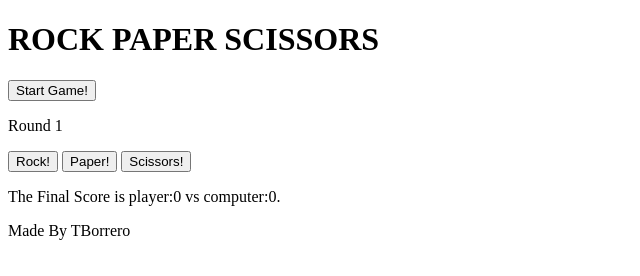
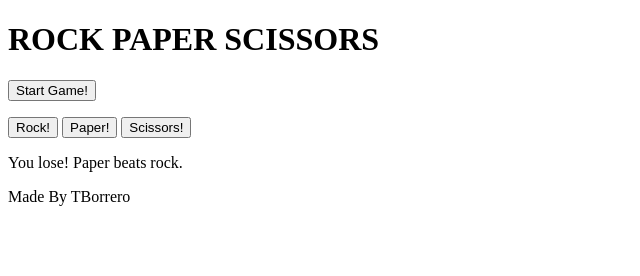
Before and after one commit to ladylang/rockpaperscissors, a plain HTML site: page index.html in a window 1280 px wide. Both pictures are taken after a click on the button "Rock!". Shown: the whole page, without its empty margins (0-640 px from the left). Drawn offline with Linux system fonts and the light colour scheme.

Commit message:
rock paper scissors buttons work

```diff
--- a/index.html
+++ b/index.html
@@ -20,9 +20,9 @@
     <p id='currentRoundDisplay'></p>
 
     <div id='buttons'></div>
-        <button class='playerBtn' id='rockBtn'>Rock!</button>
-        <button class='playerBtn' id='paperBtn'>Paper!</button>
-        <button class='playerBtn' id='scissorsBtn'>Scissors!</button>
+        <button class='playerBtn' id='rock'>Rock!</button>
+        <button class='playerBtn' id='paper'>Paper!</button>
+        <button class='playerBtn' id='scissors'>Scissors!</button>
     </div>
 
     <p id='finalScoreDisplay'></p>
--- a/newcode.js
+++ b/newcode.js
@@ -7,10 +7,11 @@
 
 
 const startBtn=document.getElementById('startBtn');
-const rockBtn=document.getElementById('rockBtn');
-const paperBtn=document.getElementById('paperBtn');
-const scissorsBtn=document.getElementById('scissorsBtn');
-const gameBox = document.querySelector('gameBox')
+const rockBtn=document.getElementById('rock');
+const paperBtn=document.getElementById('paper');
+const scissorsBtn=document.getElementById('scissors');
+const playerBtn=document.querySelector('playerBtn');
+const gameBox = document.querySelector('gameBox');
 
 let playerScore = 0
 let computerScore = 0
@@ -25,12 +26,34 @@ function computerPlay() {
     } else if (randomNumber==3) {
         return "scissors";
     }
-}
+};
+
+
+    rockBtn.addEventListener('click', function(e){
+        playerSelection = 'rock';
+        console.log(playerSelection)
+        let computerSelection = computerPlay()
+        document.getElementById('finalScoreDisplay').innerHTML = playRound(playerSelection,computerSelection);
+    });
+    paperBtn.addEventListener('click', function(e){
+        playerSelection = 'paper';
+        console.log(playerSelection);
+        let computerSelection = computerPlay()
+        document.getElementById('finalScoreDisplay').innerHTML = playRound(playerSelection,computerSelection);
+    });
+    scissorsBtn.addEventListener('click', function(e){
+        playerSelection = 'scissors';
+        console.log(playerSelection);
+        let computerSelection = computerPlay()
+        document.getElementById('finalScoreDisplay').innerHTML = playRound(playerSelection,computerSelection);
+    });
 
 
 
 function playRound(playerSelection, computerSelection) {
-    if (playerSelection==computerSelection) {
+    console.log(playerSelection, computerSelection)
+
+    if (playerSelection===computerSelection) {
         return "It's a tie";
     } else if (playerSelection=="rock" && computerSelection=="scissors") {
         playerScore++
@@ -51,19 +74,18 @@ function playRound(playerSelection, computerSelection) {
         computerScore++
         return "You lose! Rock beats scissors.";
     }
-}
+};
 
 
-
+/* code for looping the game. still doesn't work
 function game() {
-    let totalRounds = prompt("How many rounds would you like to play?")
-    for (; currentRound<=totalRounds; currentRound++) {
+    for (; currentRound<=totalRounds;currentRound++) {
         console.log(`Round ${currentRound}`)
         let computerSelection = computerPlay()
-        let playerSelection = document.querySelector('playerBtn')//needs to be on btn click
-        console.log(playRound(playerSelection,computerSelection))
-        console.log(`Current score is player:${playerScore} and computer:${computerScore}.`)
-    }
+
+        console.log(`${computerSelection},${playerSelection}`)
+    };
+
     if (playerScore==computerScore) {
         return `Final score is player:${playerScore} and computer:${computerScore}. It's a tie!`
     } else if (playerScore>computerScore) {
@@ -71,8 +93,7 @@ function game() {
     } else if (playerScore<computerScore) {
         return `Final score is player:${playerScore} and computer:${computerScore}. You lose. Maybe next time.`
     }
-}
-
+};
 
 const currentRoundDisplay=document.querySelector('#currentRoundDisplay')
 currentRoundDisplay.textContent=`Round ${currentRound}`
@@ -81,4 +102,8 @@ const finalScoreDisplay=document.querySelector('#finalScoreDisplay')
 finalScoreDisplay.textContent=`The Final Score is player:${playerScore} vs computer:${computerScore}.`
 
 
-startBtn.addEventListener('click', game);
+startBtn.addEventListener('click', function(e){
+    let totalRounds = prompt("How many rounds would you like to play?")
+});
+
+*/
```
